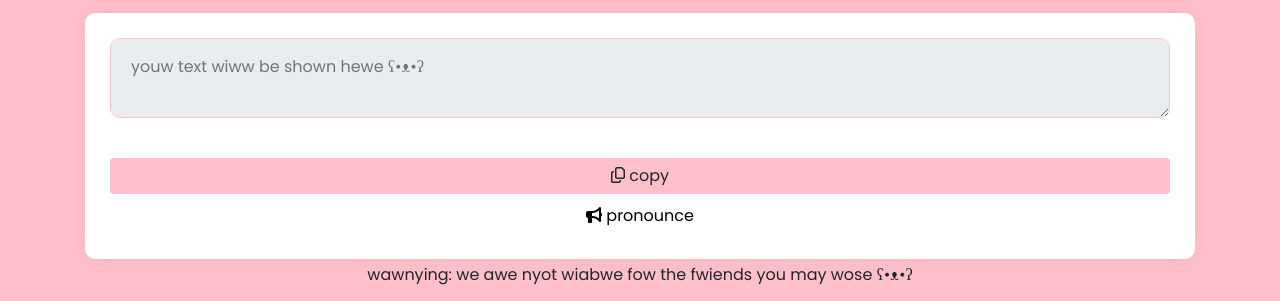
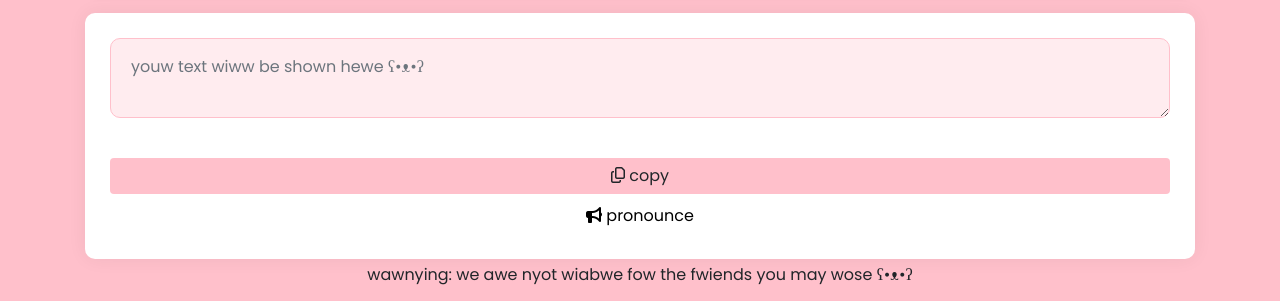
Before and after one commit to aidenybai/weebify, a plain HTML site: page index.html in a window 1280 px wide. Shown: the part 163-464 px from the top of the page. Drawn offline with nearby package versions, Linux system fonts and the light colour scheme.

Commit message:
Clean up styles for output

```diff
--- a/css/styles.css
+++ b/css/styles.css
@@ -102,6 +102,11 @@ a {
   transform: translate(0px, -3px) !important;
 }
 
+#output:read-only {
+  background: rgba(255, 192, 203, 0.301) !important;
+  color: rgba(0, 0, 0, 0.7) !important;
+}
+
 .github-corner:hover .octo-arm {
   animation: octocat-wave 560ms ease-in-out;
 }
```
